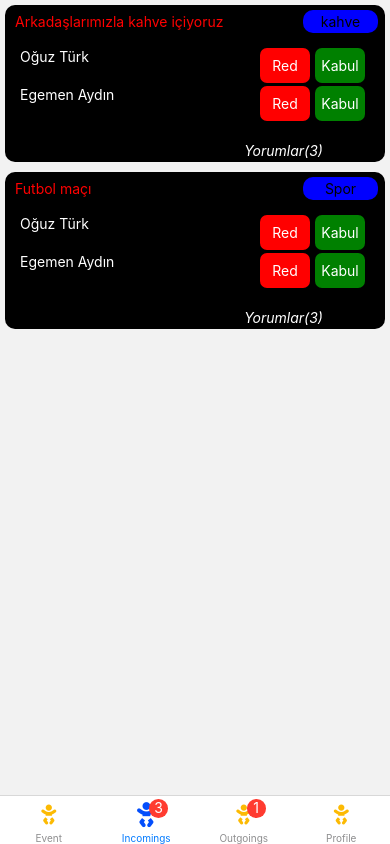
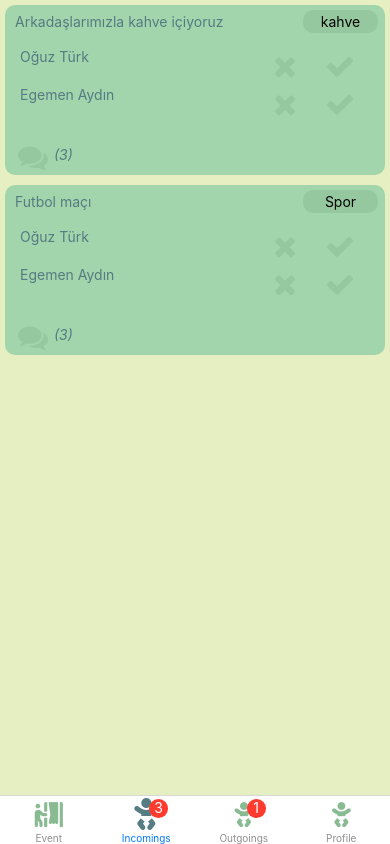
Before and after one commit to egospekos/React_Native_Design_Example, a React Native app: screen /Incomings in a window 390 px wide. Built offline with nearby package versions, Linux system fonts and the light colour scheme.

Commit message:
incomings çeki düzen

```diff
--- a/src/screens/App.js
+++ b/src/screens/App.js
@@ -1,5 +1,5 @@
 import React from 'react';
-import { NavigationContainer } from '@react-navigation/native';
+import { NavigationContainer,DefaultTheme } from '@react-navigation/native';
 import { createStackNavigator } from '@react-navigation/stack';
 import HomeScreen from './HomeScreen';
 import MyProfileScreen from './MyProfileScreen';
@@ -12,6 +12,7 @@ import { createBottomTabNavigator } from '@react-navigation/bottom-tabs';
 import FontAwesome5 from 'react-native-vector-icons/FontAwesome5';
 const Tab  = createBottomTabNavigator();
 const Stack  = createStackNavigator();
+
 
 function EventNavigatorHandler() {
   return (
@@ -91,21 +92,21 @@ function App (){
         tabBarIcon:({focused,size,color})=>{
           let iconName;
           if(route.name==='Event'){
-            iconName='baby';
-            size = focused ? 25 : 20 ;
-            color = focused ? '#034efc' :'#fcba03';
+            iconName='person-booth'; //person-booth
+            size = focused ? 32 : 25 ;
+            color = focused ? '#557B83' :'#89bb92';
           }else if(route.name==='Profile'){
             iconName='baby';
-            size = focused ? 25 : 20 ;
-            color = focused ? '#034efc' :'#fcba03';
+            size = focused ? 32 : 25 ;
+            color = focused ? '#557B83' :'#89bb92';
           }else if (route.name==='Incomings'){
             iconName='baby';
-            size = focused ? 25 : 20 ;
-            color = focused ? '#034efc' :'#fcba03';
+            size = focused ? 32 : 25 ;
+            color = focused ? '#557B83' :'#89bb92';
           }else if(route.name==='Outgoings'){
             iconName='baby';
-            size = focused ? 25 : 20 ;
-            color = focused ? '#034efc' :'#fcba03';
+            size = focused ? 32 : 25 ;
+            color = focused ? '#557B83' :'#89bb92';
           }
           return(
             <FontAwesome5
--- a/src/screens/EventDetailScreen.js
+++ b/src/screens/EventDetailScreen.js
@@ -64,10 +64,19 @@ export default function EventDetailScreen({ route, navigation }){
   }
 
   const eventStyles = StyleSheet.create({
+    container:{
+      backgroundColor:'#E5EFC1',
+      flex:1,
+    },
+
     card:{
       margin:5,
-      backgroundColor:'#000000',
+      backgroundColor:'#A2D5AB', // 205375
       borderRadius:10,
+      // shadowColor: '#000000',
+      // shadowOffset: {width:-10, height: 25},
+      // shadowOpacity: 1,
+      // shadowRadius: 15,
     },
     cardHeader:{
       alignItems:'center',
@@ -78,16 +87,15 @@ export default function EventDetailScreen({ route, navigation }){
     cardName:{
       paddingLeft:10,
       paddingTop:5,
-      color: '#ffffff',
       flex:4,
-      color:'red',
+      color:'#557B83',
     },
     cardCategory:{
       width:75,
       height:23,
       alignItems:'center',
       justifyContent:'center',
-      backgroundColor:'blue',
+      backgroundColor:'#95c89e',
       borderRadius:10,
       marginRight:7,
       marginTop:5,
@@ -98,7 +106,7 @@ export default function EventDetailScreen({ route, navigation }){
       padding:15,
     },
     cardDesc:{
-      color:'white',
+      color:'#557B83',
     },
     cardFooter:{
       alignItems:'center',
@@ -109,7 +117,7 @@ export default function EventDetailScreen({ route, navigation }){
     favButton:{
       marginRight:5,
       marginBottom:3,
-      backgroundColor:'red',
+      // backgroundColor:'#CDC2AE',
       height:35,
       width:50,
       justifyContent:'center',
@@ -117,12 +125,12 @@ export default function EventDetailScreen({ route, navigation }){
       borderRadius:7,
     },
     favButtonText:{
-      color:'#ffffff',
+      color:'#557B83',
     },
     applyButton:{
       marginRight:5,
       marginBottom:3,
-      backgroundColor:'red',
+      // backgroundColor:'#CDC2AE',
       height:35,
       width:50,
       justifyContent:'center',
@@ -130,12 +138,15 @@ export default function EventDetailScreen({ route, navigation }){
       borderRadius:7,
     },
     applyButtonText:{
-      color:'#ffffff',
+      color:'#557B83',
     },
     comments:{
       position:'relative',
       right:'75%',
       fontStyle:'italic',
-      color:'white',
+      color:'#557B83',
+    },
+    addEventBar:{
+
     },
   });
--- a/src/screens/HomeScreen.js
+++ b/src/screens/HomeScreen.js
@@ -89,6 +89,7 @@ const HomeScreen = ({navigation}) => {
 
                   <View key={event.id}>
                     <View style={categoryStyles.card}>
+                      <FontAwesome name="tag" size={30} color="#95c89e" />
                       <Text>{event.category}</Text>
                     </View>
                   </View>
@@ -237,7 +238,7 @@ const eventStyles = StyleSheet.create({
     borderRadius:7,
   },
   applyButtonText:{
-    color:'#557B83',
+    color:'#557B83', //89bb92 koyusu
   },
   comments:{
     position:'relative',
@@ -286,9 +287,10 @@ const homeStyles = StyleSheet.create({
 });
 const categoryStyles = StyleSheet.create({
   card:{
+    flexDirection:'row',
     height:30,
-    width:65,
-    backgroundColor:'#95c89e',
+    width:100,
+    backgroundColor:'#A2D5AB',
     margin:5,
     alignItems:'center',
     justifyContent:'center',
--- a/src/screens/IncomingsScreen.js
+++ b/src/screens/IncomingsScreen.js
@@ -6,6 +6,7 @@ import {
   ScrollView,
   TouchableOpacity,
 } from 'react-native';
+import FontAwesome from 'react-native-vector-icons/FontAwesome';
 
 const selectEvent = (event_id) => {
   console.log(event_id+" no'lu EVENT");
@@ -41,7 +42,7 @@ export default function IncomingsScreen({navigation}){
   ])
 
     return(
-      <View>
+      <View style={screenStyle.container}>
         <ScrollView>
           {
             Events.map((event)=>{
@@ -72,14 +73,14 @@ export default function IncomingsScreen({navigation}){
                           onPress={()=>{likeEvent(event.id)}}
                           >
                             <View style={eventStyles.favButton}>
-                              <Text style={eventStyles.favButtonText}>Red</Text>
+                              <FontAwesome name="remove" size={30} color="#95c89e" />
                             </View>
                           </TouchableOpacity>
                           <TouchableOpacity
                           onPress={()=>{applyEvent(event.id)}}
                           >
                             <View style={eventStyles.applyButton}>
-                              <Text style={eventStyles.applyButtonText}>Kabul</Text>
+                              <FontAwesome name="check" size={30} color="#95c89e" />
                             </View>
                           </TouchableOpacity>
                         </View>
@@ -89,21 +90,22 @@ export default function IncomingsScreen({navigation}){
                           onPress={()=>{likeEvent(event.id)}}
                           >
                             <View style={eventStyles.favButton}>
-                              <Text style={eventStyles.favButtonText}>Red</Text>
+                              <FontAwesome name="remove" size={30} color="#95c89e" />
                             </View>
                           </TouchableOpacity>
                           <TouchableOpacity
                           onPress={()=>{applyEvent(event.id)}}
                           >
                             <View style={eventStyles.applyButton}>
-                              <Text style={eventStyles.applyButtonText}>Kabul</Text>
+                              <FontAwesome name="check" size={30} color="#95c89e" />
                             </View>
                           </TouchableOpacity>
                         </View>
                       </View>
                       <View style={eventStyles.cardFooter}>
-                        <View>
-                          <Text style={eventStyles.comments}>Yorumlar(3)</Text>
+                        <View style={eventStyles.commentPack}>
+                          <FontAwesome name="comments" size={30} color="#95c89e" />
+                          <Text style={eventStyles.comments}>(3)</Text>
                         </View>
                       </View>
                     </View>
@@ -117,10 +119,17 @@ export default function IncomingsScreen({navigation}){
     );
   }
 
+  const screenStyle = StyleSheet.create({
+    container:{
+      flex:1,
+      backgroundColor:'#E5EFC1',
+    },
+  });
+
 const eventStyles = StyleSheet.create({
   card:{
     margin:5,
-    backgroundColor:'#000000',
+    backgroundColor:'#A2D5AB',
     borderRadius:10,
   },
   cardHeader:{
@@ -132,16 +141,15 @@ const eventStyles = StyleSheet.create({
   cardName:{
     paddingLeft:10,
     paddingTop:5,
-    color: '#ffffff',
+    color: '#557B83',
     flex:4,
-    color:'red',
   },
   cardCategory:{
     width:75,
     height:23,
     alignItems:'center',
     justifyContent:'center',
-    backgroundColor:'blue',
+    backgroundColor:'#95c89e',
     borderRadius:10,
     marginRight:7,
     marginTop:5,
@@ -152,19 +160,19 @@ const eventStyles = StyleSheet.create({
     padding:15,
   },
   cardDesc:{
-    color:'white',
+    color:'#557B83',
     flex:1,
   },
   cardFooter:{
     alignItems:'center',
-    justifyContent:'flex-end',
+    justifyContent:'flex-start',
     flexDirection:'row',
     margin:3,
   },
   favButton:{
     marginRight:5,
     marginBottom:3,
-    backgroundColor:'red',
+    //backgroundColor:'red',
     height:35,
     width:50,
     justifyContent:'center',
@@ -177,7 +185,7 @@ const eventStyles = StyleSheet.create({
   applyButton:{
     marginRight:5,
     marginBottom:3,
-    backgroundColor:'green',
+    //backgroundColor:'green',
     height:35,
     width:50,
     justifyContent:'center',
@@ -187,11 +195,17 @@ const eventStyles = StyleSheet.create({
   applyButtonText:{
     color:'#ffffff',
   },
+  commentPack:{
+    flexDirection:'row',
+    paddingLeft:10,
+  },
   comments:{
-    position:'relative',
-    right:'75%',
+    //position:'relative',
+    //right:'75%',
+    paddingLeft:6,
+    paddingTop:4,
     fontStyle:'italic',
-    color:'white',
+    color:'#557B83',
   },
   cardBodyRow:{
     flex:1,
```
